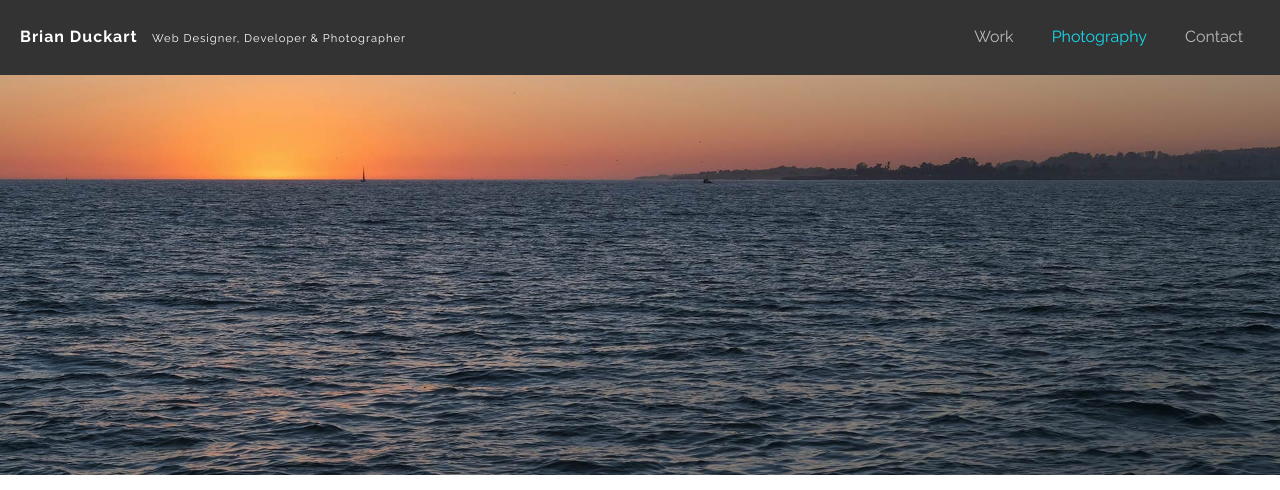
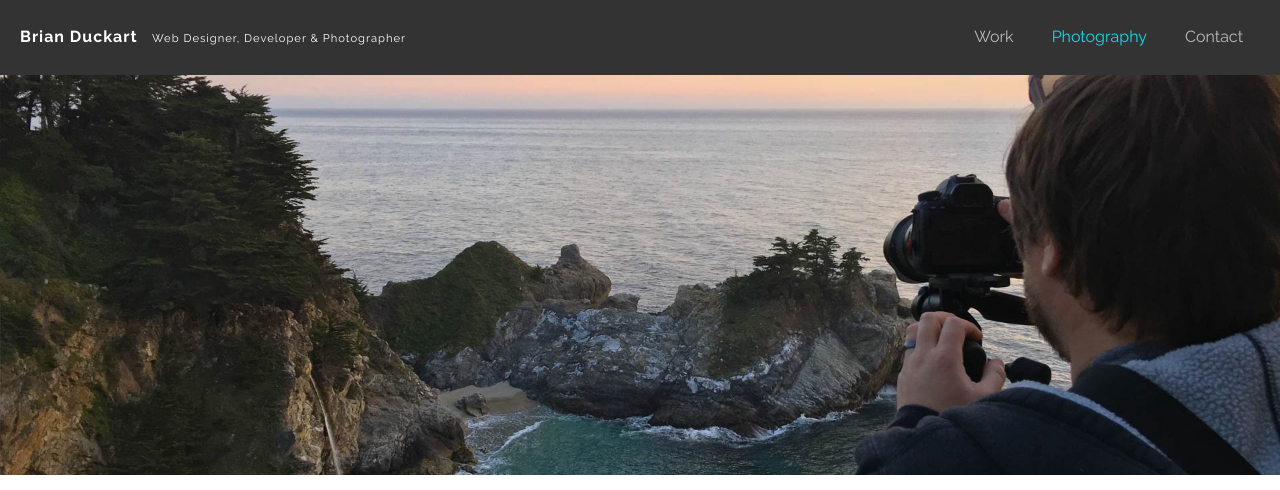
Before and after one commit to brianduckart/brianduckart.github.io, a plain HTML site: page photo.html in a window 1280 px wide. Shown: the top 490 px of the page. Drawn offline with nearby package versions, Linux system fonts and the light colour scheme.

Commit message:
Photography banner
Updated photography banner image

```diff
--- a/styles.css
+++ b/styles.css
@@ -167,7 +167,7 @@ button.hide {
 }
 
 #photo-banner {
-	background-image: url(images/banner-home.jpg);
+	background-image: url(images/banner-photography.jpg);
 }
 
 #contact-banner {
```
Also changed, not shown: images/banner-photography.jpg (added).
